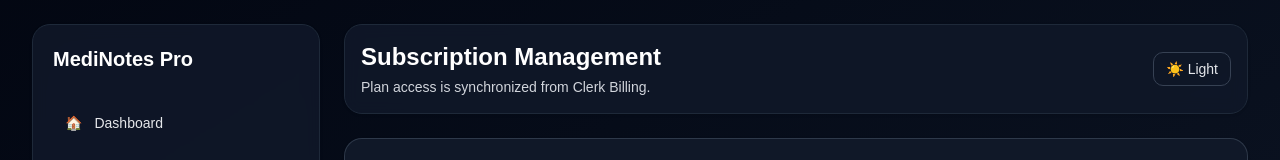
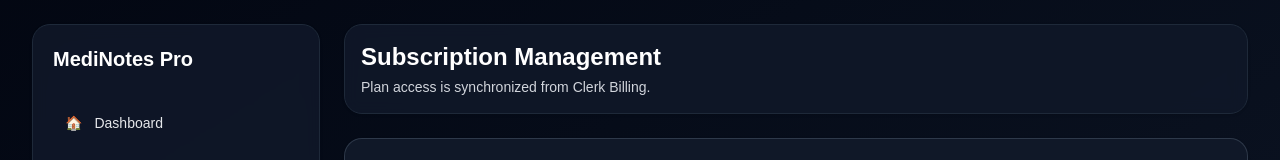
Before and after one commit to SteveMuiyuro/saas, a Next.js app: page /subscription in a window 1280 px wide. Shown: the top 160 px of the page. Built offline with nearby package versions, Linux system fonts and the light colour scheme; no server answers.

Commit message:
Remove theme toggle and keep dark mode fixed

```diff
--- a/components/app-shell.tsx
+++ b/components/app-shell.tsx
@@ -1,6 +1,6 @@
 import Link from 'next/link';
 import { useRouter } from 'next/router';
-import { useEffect, useState, type PropsWithChildren } from 'react';
+import { type PropsWithChildren } from 'react';
 import { UserButton } from '@clerk/nextjs';
 
 const navItems = [
@@ -11,25 +11,6 @@ const navItems = [
 
 export function AppShell({ children, title, subtitle }: PropsWithChildren<{ title: string; subtitle?: string }>) {
   const router = useRouter();
-  const [isDarkMode, setIsDarkMode] = useState(() => {
-    if (typeof window === 'undefined') {
-      return true;
-    }
-
-    return window.localStorage.getItem('theme') !== 'light';
-  });
-
-  useEffect(() => {
-    document.documentElement.classList.toggle('dark', isDarkMode);
-    window.localStorage.setItem('theme', isDarkMode ? 'dark' : 'light');
-  }, [isDarkMode]);
-
-  const handleThemeToggle = () => {
-    const nextIsDarkMode = !isDarkMode;
-
-    setIsDarkMode(nextIsDarkMode);
-  };
-
   return (
     <div className="min-h-screen bg-gradient-to-br from-gray-50 to-gray-100 dark:from-gray-950 dark:to-gray-900">
       <div className="mx-auto flex max-w-7xl gap-6 px-4 py-6 lg:px-8">
@@ -66,14 +47,6 @@ export function AppShell({ children, title, subtitle }: PropsWithChildren<{ titl
                 {subtitle && <p className="mt-1 text-sm text-gray-600 dark:text-gray-300">{subtitle}</p>}
               </div>
               <div className="flex items-center gap-3">
-                <button
-                  type="button"
-                  onClick={handleThemeToggle}
-                  className="rounded-lg border border-gray-300 px-3 py-1.5 text-sm font-medium text-gray-700 transition hover:bg-gray-100 dark:border-gray-700 dark:text-gray-200 dark:hover:bg-gray-800"
-                  aria-label={`Switch to ${isDarkMode ? 'light' : 'dark'} mode`}
-                >
-                  {isDarkMode ? '☀️ Light' : '🌙 Dark'}
-                </button>
                 <UserButton showName />
               </div>
             </div>
```
